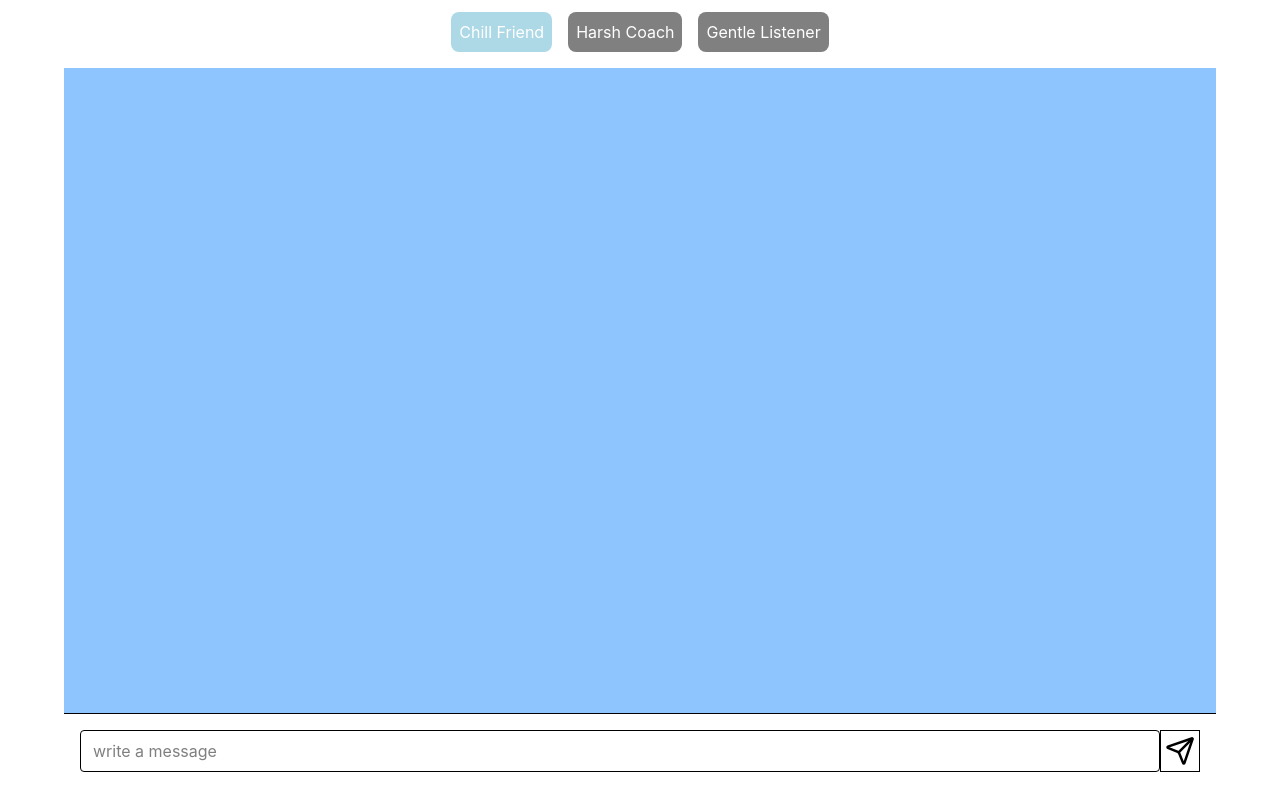
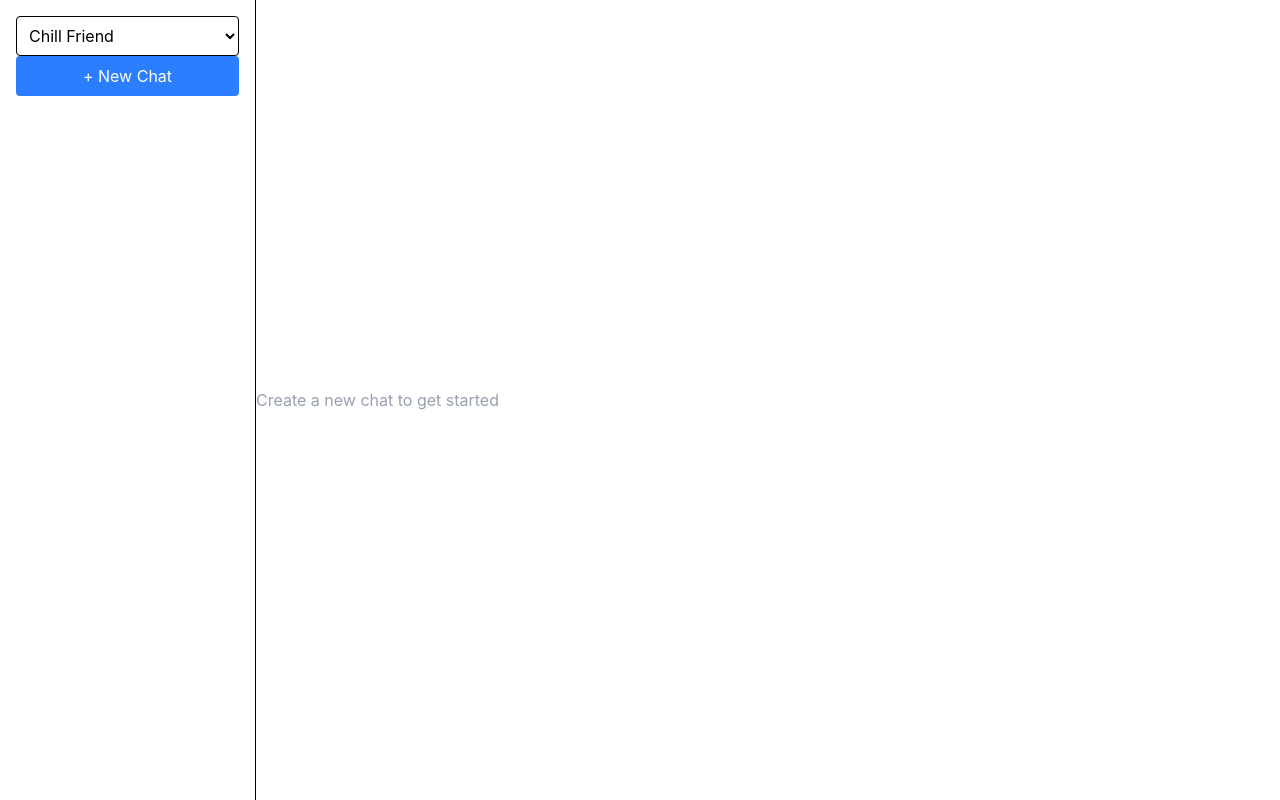
Before and after one commit to Shaikh-Suja-Rahaman/METI-FM, a React (Vite) app in the folder frontend/: page / in a window 1280 px wide. Built offline with nearby package versions, Linux system fonts and the light colour scheme.

Commit message:
looks ugly but works as intented!!

```diff
--- a/frontend/src/components/FullChat.tsx
+++ b/frontend/src/components/FullChat.tsx
@@ -58,6 +58,7 @@ const FullChat = ({ persona, messages, setMessages }: FullCharProps) => {
   return (
     <div className="flex flex-col h-[90vh] w-[90vw]">
       {/* Chat area */}
+      <h1>{persona}</h1>
       <div className="chatArea flex-1 bg-blue-300 overflow-y-auto p-4">
         {/* <AssistantChatBjjjjjubble text="Hey! How can I help you today?" />
         <UserChatBubble text="Hey, I’m trying to build a chat UI in React." />
--- /dev/null
+++ b/frontend/src/components/HistoryBar.tsx
@@ -0,0 +1,25 @@
+import React, { useState } from 'react'
+import type {Conversation} from '../pages/Layout'
+
+
+type HistoryBarProps = {
+  conversations : Conversation[];
+  setActiveConversationId : React.Dispatch<React.SetStateAction<string | null>>;
+}
+
+const HistoryBar = ({conversations,setActiveConversationId }:HistoryBarProps) => {
+
+  return (
+    <div>
+      {conversations.map((convo)=>{
+        return (
+          <div onClick={()=> setActiveConversationId(convo.id)}>
+            {convo.title}
+          </div>
+        )
+      })}
+    </div>
+  )
+}
+
+export default HistoryBar
--- a/frontend/src/pages/Layout.tsx
+++ b/frontend/src/pages/Layout.tsx
@@ -1,54 +1,119 @@
-import React, { useState } from 'react'
+import React, { useEffect, useState } from 'react'
 import FullChat from '../components/FullChat'
 import { Persona } from '../PersonaType'
+import HistoryBar from '../components/HistoryBar';
 
 export type Message = {
   role: string;
   message: string;
 };
 
+export type Conversation = {
+  id: string;           // unique id, e.g. timestamp
+  persona: string;      // "chillFriend" | "harshCoach" | "gentleListener"
+  title: string;        // first message preview, e.g. "Hey how are you..."
+  createdAt: number;    // Date.now()
+  messages: Message[];
+};
+
 const Layout = () => {
 
-  const [tab, setTab] = useState<string>(Persona.chillFriend);
+
+  const [selectedPersona, setSelectedPersona] = useState<string>(Persona.chillFriend);
+
+
+const [conversations, setConversations] = useState<Conversation[]>(() => {
+  try {
+    return JSON.parse(localStorage.getItem("conversations") || "[]");
+  } catch {
+    localStorage.removeItem("conversations"); // wipe the corrupted data
+    return [];
+  }
+});
+
+  useEffect(()=>{
+    localStorage.setItem("conversations", JSON.stringify(conversations));
+  }, [conversations])
+  const [activeConversationId, setActiveConversationId] = useState<string | null>(null);
+
+  const createNewChat = () =>{
+
+    const newConvo: Conversation = {
+      id: Date.now().toString(),
+      persona:selectedPersona,
+      title:"New Conversation",
+      createdAt:Date.now(),
+      messages: [] //intially it would be emoty
+    }
+
+    setConversations((prev) => [...prev, newConvo]);
+    setActiveConversationId(newConvo.id);
+
+  }
+
+  const activeConversation = conversations.find(c => c.id == activeConversationId);
+
+  const currentMessages = activeConversation?.messages || [];
+
   // const [chatHistories, setChatHistories] = useState<Record<string, Message[]>>({});
 
-  const handleSetTab = (persona:string) =>{
-    setTab(persona);
-  }
+  // const [chillFriendMessages, setChillFriendMessaages] = useState<Message[]>([]);
+  // const [harshCoachMessages, setHarshCoachMessages] = useState<Message[]>([]);
+  // const [gentleListenerMessages, setGentleListenerMessages] = useState<Message[]>([]);
 
-  const [chillFriendMessages, setChillFriendMessaages] = useState<Message[]>([]);
-  const [harshCoachMessages, setHarshCoachMessages] = useState<Message[]>([]);
-  const [gentleListenerMessages, setGentleListenerMessages] = useState<Message[]>([]);
+  // const gettersAndSettersForMessages = ():[Message[], React.Dispatch<React.SetStateAction<Message[]>>]  =>{
+  //   if(tab == Persona.chillFriend){
+  //     return [chillFriendMessages, setChillFriendMessaages];
+  //   } else if(tab == Persona.harshCoach){
+  //     return [harshCoachMessages, setHarshCoachMessages];
+  //   } else {
+  //     return [gentleListenerMessages, setGentleListenerMessages];
+  //   }
+  // }
 
-  const gettersAndSettersForMessages = ():[Message[], React.Dispatch<React.SetStateAction<Message[]>>]  =>{
-    if(tab == Persona.chillFriend){
-      return [chillFriendMessages, setChillFriendMessaages];
-    } else if(tab == Persona.harshCoach){
-      return [harshCoachMessages, setHarshCoachMessages];
-    } else {
-      return [gentleListenerMessages, setGentleListenerMessages];
-    }
-  }
+  // const [currentMessages, setCurrentMessages] = gettersAndSettersForMessages();
 
-  const [currentMessages, setCurrentMessages] = gettersAndSettersForMessages();
 
-  // const currentMessages = chatHistories[tab] || [];
+  const setCurrentMessages = (updater:Message[] | ((prev: Message[]) => Message[])) => {
+  setConversations(prev => prev.map(convo =>
+    convo.id === activeConversationId
+      ? { ...convo, messages: typeof updater === 'function' ? updater(convo.messages) : updater }
+      : convo
+  ));
+};
 
-  // const setCurrentMessages = (newMessages: Message[] | ((prev: Message[]) => Message[])) => {
-  //   setChatHistories(prev => {
-  //     const updatedMessages = typeof newMessages === 'function' ? newMessages(prev[tab] || []) : newMessages;
-  //     return {
-  //       ...prev,
-  //       [tab]: updatedMessages
-  //     };
-  //   });
-  // };
+
+
 
   return (
+    <div className='flex h-screen'>
+    <div className='w-64 flex flex-col border-r p-4'>
+
+      <select
+        value={selectedPersona}
+        onChange={(e)=> setSelectedPersona(e.target.value)}
+        className='border rounded p-2'
+      >
+        <option value={Persona.chillFriend}>Chill Friend</option>
+        <option value={Persona.gentleListener}> Gentle Listener</option>
+        <option value={Persona.harshCoach}>Harsh Coach</option>
+
+      </select>
+
+      <button onClick={createNewChat} className='mb-4 bg-blue-500 text-white p-2 rounded'>
+        + New Chat
+      </button>
+      <HistoryBar
+        conversations={conversations}
+        setActiveConversationId={setActiveConversationId}
+      />
+    </div>
     <div className='flex flex-col h-screen items-center justify-center'>
 
 
-      <div className='flex gap-4 mb-4'>
+
+      {/* <div className='flex gap-4 mb-4'>
+
         <h1
           style={{ backgroundColor: tab === Persona.chillFriend ? "lightblue" : "grey", cursor: "pointer", padding: "8px", borderRadius: "8px", color:"white" }}
           onClick={() => handleSetTab(Persona.chillFriend)}
@@ -67,10 +132,16 @@ const Layout = () => {
         >
           Gentle Listener
         </h1>
-      </div>
+      </div> */}
 
-      <FullChat persona={tab} messages={currentMessages} setMessages={setCurrentMessages}/>
+      {activeConversationId && activeConversation
+        ? <FullChat persona={activeConversation.persona} messages={currentMessages} setMessages={setCurrentMessages} />
+        : <p className='text-gray-400'>Create a new chat to get started</p>
+      }
 
+      {/* <FullChat persona={tab} messages={currentMessages} setMessages={setCurrentMessages}/> */}
+
+    </div>
     </div>
   )
 }
```
